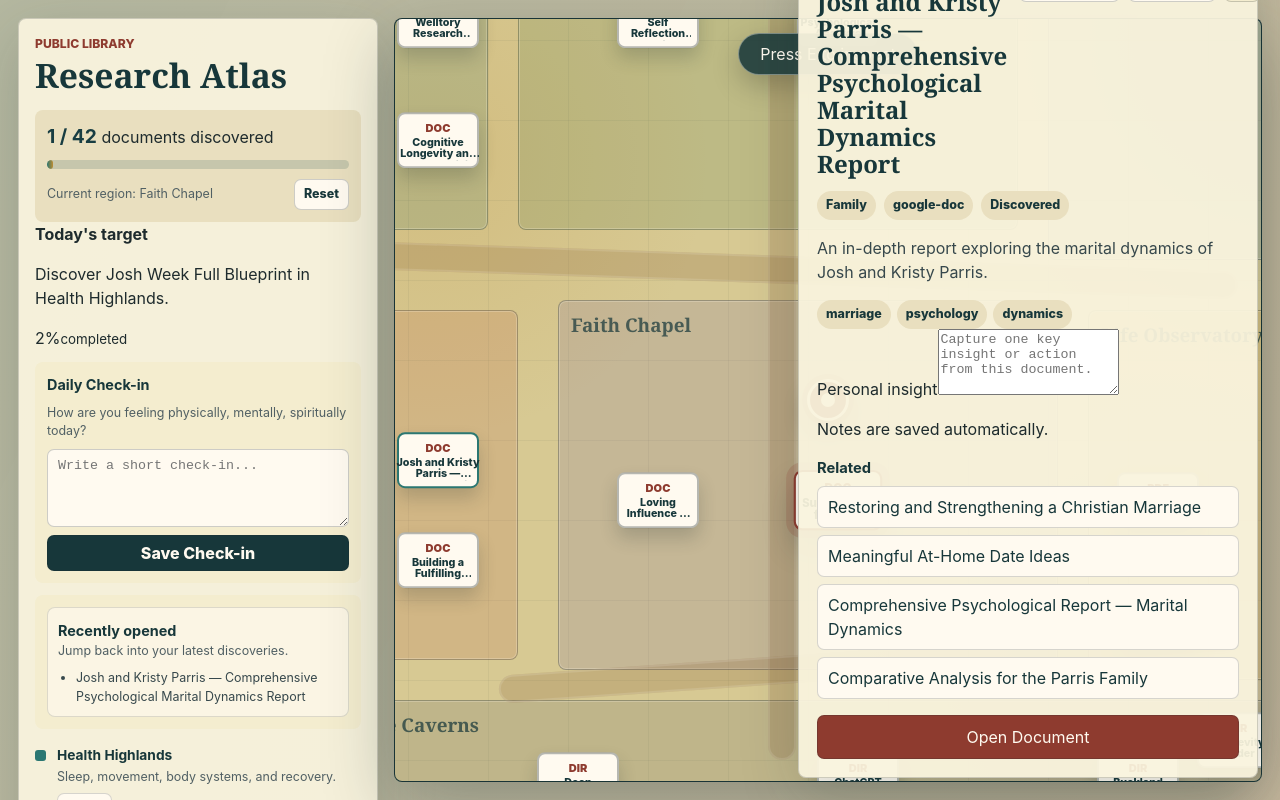
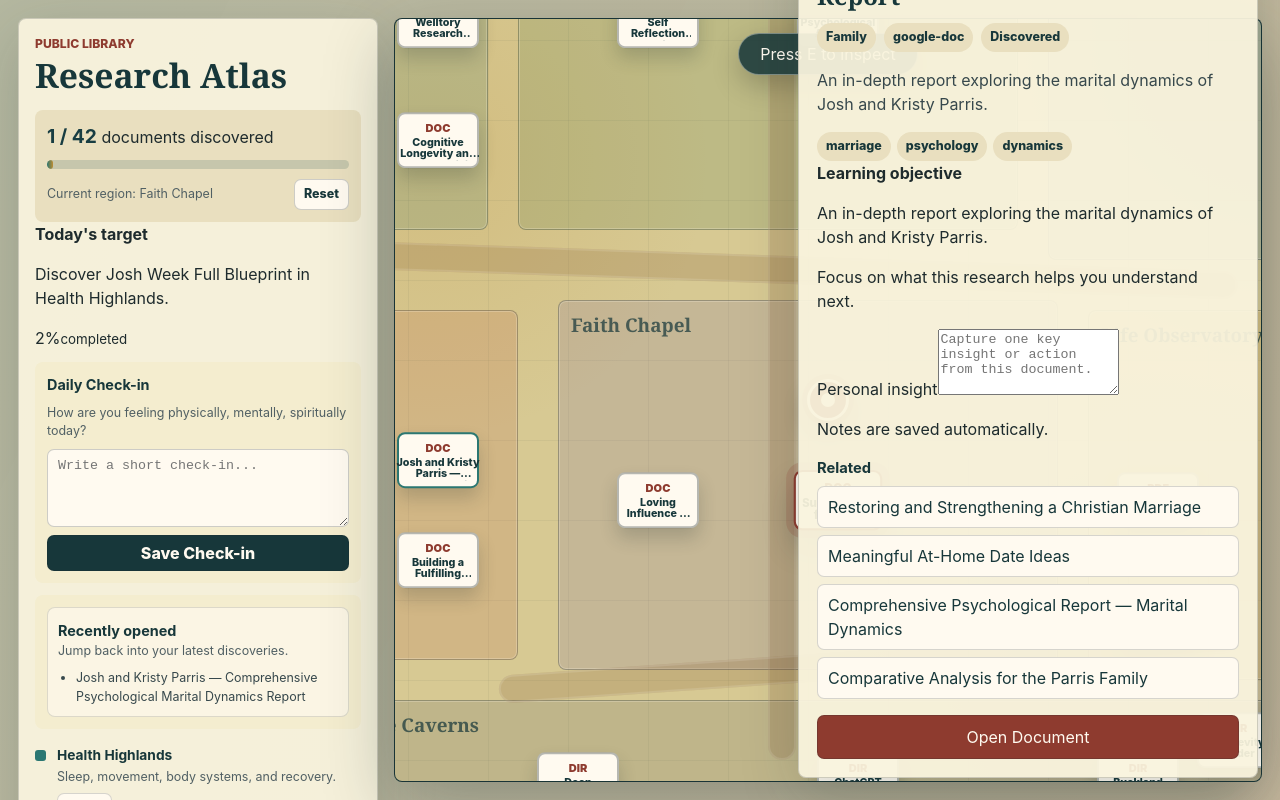
Before and after one commit to joshualparris/ResearchAtlas, a React (Vite) app: page / in a window 1280 px wide. Both pictures are taken after a click on the button 438 px from the left and 460 px from the top of the page. Shown: the top 800 px of the page. Built offline with nearby package versions, Linux system fonts and the light colour scheme.

Commit message:
Add learning objective callout for each document

```diff
--- a/src/components/DocumentPanel.tsx
+++ b/src/components/DocumentPanel.tsx
@@ -37,6 +37,8 @@ export function DocumentPanel({
 }: DocumentPanelProps) {
   const [note, setNote] = useState("");
   const hasValidUrl = isValidUrl(document.url);
+
+  const learningObjective = document.summary.split(/(?<=[.!?])\s+/)[0] || document.summary;
 
   useEffect(() => {
     try {
@@ -100,6 +102,12 @@ export function DocumentPanel({
         ))}
       </div>
 
+      <div className="document-panel__goal" aria-label="Learning objective">
+        <strong>Learning objective</strong>
+        <p>{learningObjective}</p>
+        <p className="hint">Focus on what this research helps you understand next.</p>
+      </div>
+
       <div className="document-panel__note" aria-label="Document note">
         <label htmlFor="document-note">Personal insight</label>
         <textarea
```
